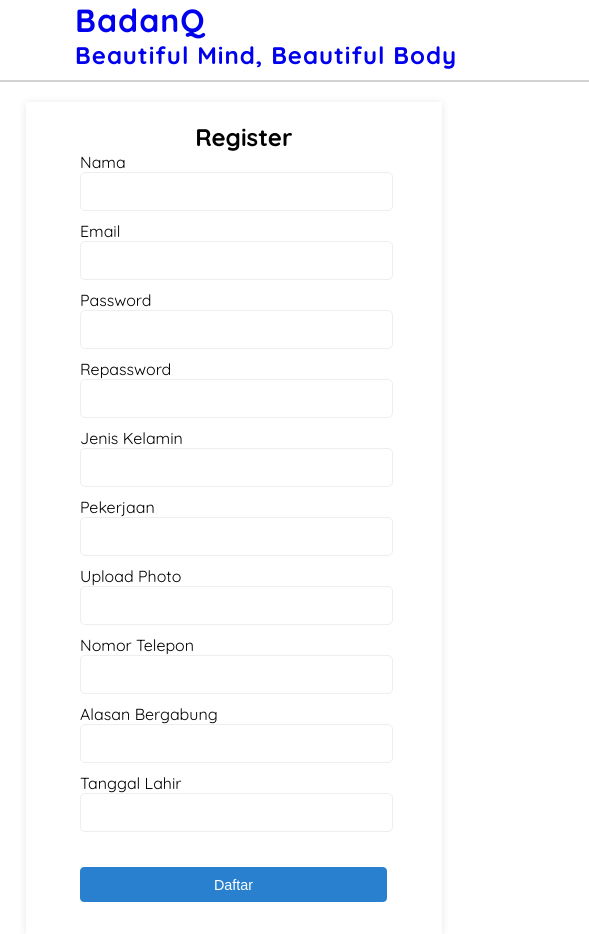
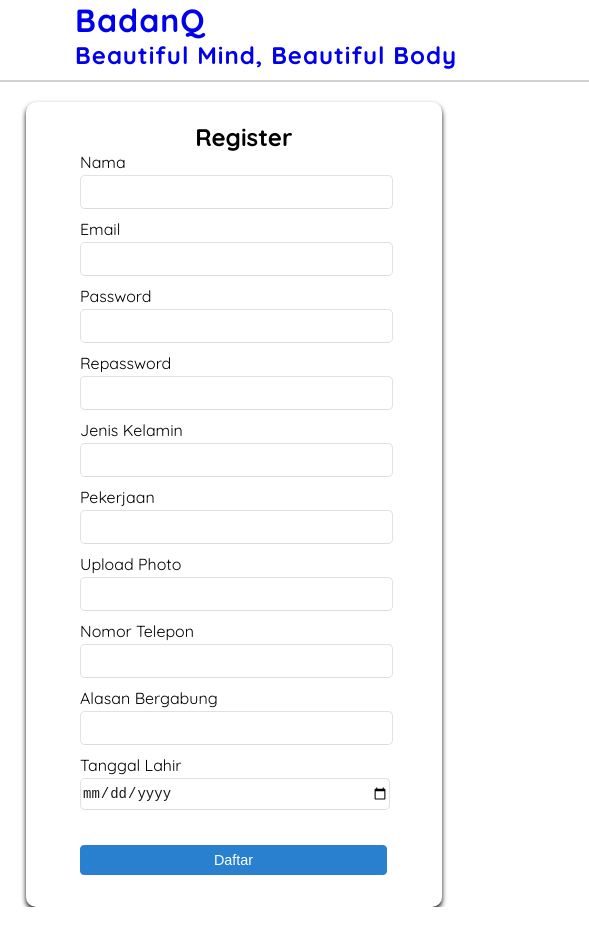
Before and after one commit to shirahub/BadanQ-Web, a React app: page /daftarbaru in a window 1280 px wide. Shown: the full height of the page, 0-589 px from the left. After the commit the page ends 907 px from the top, so only its background shows below. Built offline with nearby package versions, Linux system fonts and the light colour scheme; some packages are replaced by stand-ins of ours; no server answers.

Commit message:
Layout Page Register

```diff
--- a/src/pages/DaftarBaru.css
+++ b/src/pages/DaftarBaru.css
@@ -7,24 +7,25 @@ label{
 }
 
 .container{
-    box-shadow: rgba(17, 17, 17, 0.1) 0px 1px 8px;
+    box-shadow: rgba(17, 17, 17, 3) 0px 3px 5px;
     margin-top: 20px;
     margin-left: 2%;
     padding-top: 20px;
+    border-radius: 10px;
 
 }
 
 input{
     border-radius: 5px;
-    height: 35px;
+    height: 30px;
     width: 80%;
-    font-size: 12px;
-    color: rgb(40, 128, 206);
-    border: 1px solid rgb(239, 238, 237);
-        border-bottom-color: rgb(239, 238, 237);
+    font-size: 14px;
+    color: rgb(25, 26, 27);
+    border: 1px solid rgb(228, 224, 220);
+        border-bottom-color: rgb(221, 220, 218);
         border-bottom-style: solid;
         border-bottom-width: 1px;
-    outline: currentcolor none medium;
+    margin-top: 3px;
     margin-bottom: 10px;
     margin-left: 10%;
     margin-right: 10%;
--- a/src/pages/DaftarBaru.js
+++ b/src/pages/DaftarBaru.js
@@ -148,13 +148,13 @@ class PendaftaranUser extends Component {
                         <input type="text" value={this.state.nama} onChange={this.handleNamaChange}></input>
                         <br />
                         <label>Email</label>
-                        <input type="text" value={this.state.email} onChange={this.handleEmailChange}></input>
+                        <input type="email" value={this.state.email} onChange={this.handleEmailChange}></input>
                         <br />
                         <label>Password</label>
-                        <input type="text" value={this.state.password} onChange={this.handlePasswordChange}></input>
+                        <input type="password" value={this.state.password} onChange={this.handlePasswordChange}></input>
                         <br />
                         <label>Repassword</label>
-                        <input type="text" value={this.state.repassword} onChange={this.handleRepasswordChange}></input>
+                        <input type="password" value={this.state.repassword} onChange={this.handleRepasswordChange}></input>
                         <br />
                         <label>Jenis Kelamin</label>
                         <input type="text" value={this.state.jeniskelamin} onChange={this.handleJenisKelaminChange}></input>
@@ -169,10 +169,10 @@ class PendaftaranUser extends Component {
                         <input type="text" value={this.state.telepon} onChange={this.handleTeleponChange}></input>
                         <br />
                         <label>Alasan Bergabung</label>
-                        <input type="text" value={this.state.alasan} onChange={this.handleAlasanChange}></input>
+                        <input type="textarea" value={this.state.alasan} onChange={this.handleAlasanChange}></input>
                         <br />
                         <label>Tanggal Lahir</label>
-                        <input type="text" value={this.state.tanggallahir} onChange={this.handleTanggalLahirChange}></input>
+                        <input type="date" value={this.state.tanggallahir} onChange={this.handleTanggalLahirChange}></input>
                         <br />
 
                         <br />
```
